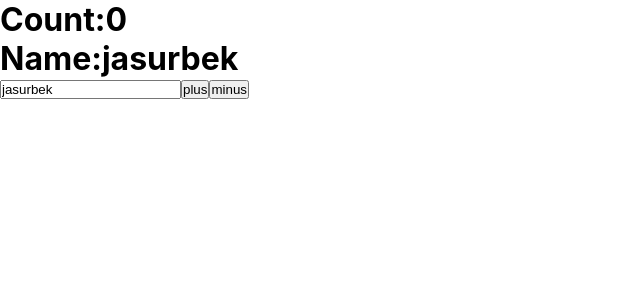
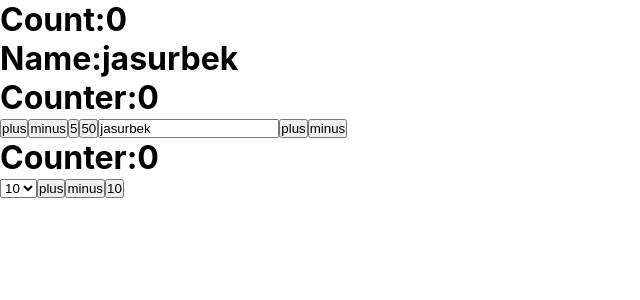
Before and after one commit to Jasurdev1604/react-course, a React (Create React App) app: page / in a window 1280 px wide. Shown: the top 300 px of the page, without its empty margins (0-640 px from the left). Built offline with nearby package versions, Linux system fonts and the light colour scheme.

Commit message:
useReducer()

```diff
--- a/src/Root/Root.jsx
+++ b/src/Root/Root.jsx
@@ -9,7 +9,8 @@ import React from 'react'
 // import Lesson8 from '../lesson8'
 // import Lesson9 from '../lesson9'
 // import Lesson10 from '../lesson10'
-import Lesson11 from '../lesson11'
+// import Lesson11 from '../lesson11'
+import Lesson12 from '../lesson12'
 
 const Root = () => {
   return (
@@ -24,7 +25,8 @@ const Root = () => {
     {/* <Lesson8/> */}
     {/* <Lesson9/> */}
     {/* <Lesson10/> */}
-    <Lesson11/>
+    {/* <Lesson11/> */}
+    <Lesson12/>
     </>
   )
 }
--- /dev/null
+++ b/src/lesson12/home.jsx
@@ -0,0 +1,42 @@
+import { useState , useReducer } from "react"
+
+const reducer = (state , {type , payload}) => {
+    switch(type){
+        case 'plus':
+            return state + 1
+        case 'minus':
+            return state -1
+        case 'baymount':
+            return state + payload
+        default :
+            return state
+    }
+}
+
+const Home = () => {
+
+    const [state , setState] = useState(10);
+
+    const [counter , dispatch] = useReducer(reducer , 0)
+
+    const onSelected = (({target:{value}})=> {
+        setState(Number(value))
+    })
+
+    return(<>
+    <h1>Counter:{counter}</h1>
+
+    <select onChange={onSelected} name="" id="">
+        <option value="10">10</option>
+        <option value="20">20</option>
+        <option value="30">30</option>
+    </select>
+
+    <button onClick={() => dispatch({type:'plus'})}>plus</button>
+    <button onClick={() => dispatch({type:'minus'})}>minus</button>
+    <button onClick={() => dispatch({type:'baymount' , payload:state})}>{state}</button>
+
+    </>)
+}
+
+export default Home
--- /dev/null
+++ b/src/lesson12/index.jsx
@@ -0,0 +1,45 @@
+import { useState , useReducer } from "react";
+import Home from "./home";
+
+const reducer = (state , action) => {
+    switch (action.type) {
+        case 'plus':
+            return state + 1
+        case 'minus':
+            return state - 1
+        case 'baymount':
+            return state + action.payload
+        default:
+            return state
+    }
+}
+
+const Index = () => {
+    const [state , setState] = useState(0);
+
+    const [name , setName] = useState('jasurbek')
+
+    const [counter , dispatch] = useReducer(reducer , 0);
+
+    return(
+        <>
+        <div style={{flex:1}}>
+            <h1>Count:{state}</h1>
+            <h1>Name:{name}</h1>
+            <h1>Counter:{counter}</h1>
+
+            <button onClick={() => dispatch({type:'plus'})}>plus</button>
+            <button onClick={() => dispatch({type:'minus'})}>minus</button>
+            <button onClick={() => dispatch({type:'baymount' , payload:5})}>5</button>
+            <button onClick={() => dispatch({type:'baymount' , payload:50})}>50</button>
+
+            <input type="text" defaultValue={name} onChange={({target:{value}}) => setName(value)} />
+            <button onClick={() => setState(state + 1)}>plus</button>
+            <button onClick={() => setState(state - 1)}>minus</button>
+        </div>
+        <Home/>
+        </>
+    )
+}
+
+export default Index
```
Also changed, not shown: src/lesson12/reviw.js (added, +11 -0 lines).
